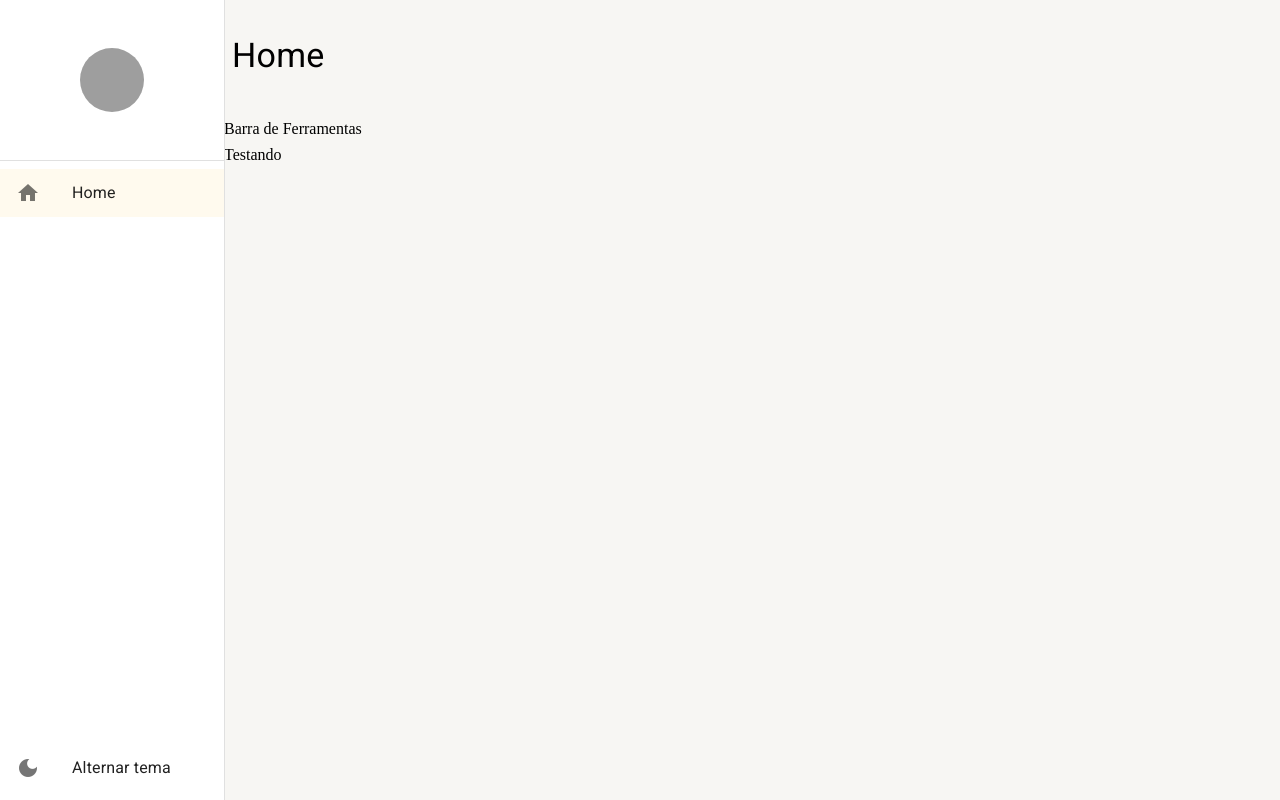
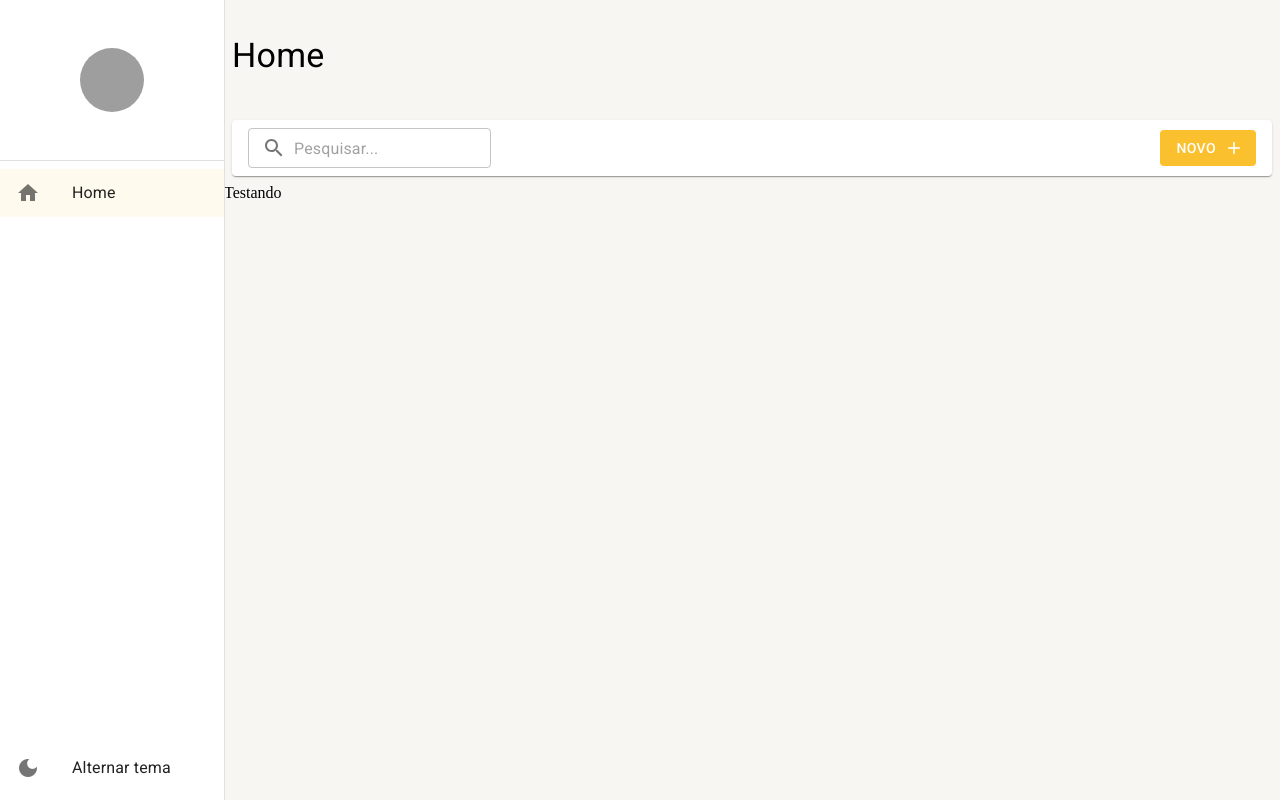
Before and after one commit to lucasgomesmatos/react-ts, a React (Vite) app: page /pagina-inicial in a window 1280 px wide. Built offline with nearby package versions, Linux system fonts and the light colour scheme; grey boxes are pictures that could not be loaded.

Commit message:
create barra de ferramentas

```diff
--- a/src/pages/dashboard/Dashboard.tsx
+++ b/src/pages/dashboard/Dashboard.tsx
@@ -1,10 +1,11 @@
+import { BarraDeFerramentas } from '../../shared/components';
 import { LayoutBaseDePagina } from '../../shared/layouts';
 
 export const Dashboard: React.FC = () => {
   return (
     <LayoutBaseDePagina
       titulo="Home"
-      barraDeFerramentas={<>Barra de Ferramentas</>}
+      barraDeFerramentas={<BarraDeFerramentas mostrarInputBusca />}
     >
       Testando
     </LayoutBaseDePagina>
--- /dev/null
+++ b/src/shared/components/barra-de-ferramentas/BarraDeFerramentas.tsx
@@ -0,0 +1,77 @@
+import {
+  Button,
+  Icon,
+  InputAdornment,
+  Paper,
+  TextField,
+  useTheme,
+} from '@mui/material';
+import SearchIcon from '@mui/icons-material/Search';
+import { Box } from '@mui/system';
+import React from 'react';
+
+interface IBarraDeFerramentas {
+  textoDaBusca?: string;
+  mostrarInputBusca?: boolean;
+  aoMudarTextoDeBusca?: (novoTexTo: string) => void;
+  textoBotaoNovo?: string;
+  mostrarBotaoNovo?: boolean;
+  aoClicarEmNovo?: () => void;
+}
+
+export const BarraDeFerramentas: React.FC<IBarraDeFerramentas> = ({
+  textoDaBusca = '',
+  mostrarInputBusca = false,
+  aoMudarTextoDeBusca,
+  aoClicarEmNovo,
+  textoBotaoNovo = 'Novo',
+  mostrarBotaoNovo = true,
+}) => {
+  const theme = useTheme();
+
+  return (
+    <Box
+      sx={{
+        height: theme.spacing(5),
+        marginX: 1,
+        padding: 1,
+        paddingX: 2,
+        display: 'flex',
+        justifyContent: 'space-between',
+        alignItems: 'center',
+        gap: 1,
+      }}
+      component={Paper}
+    >
+      {mostrarInputBusca && (
+        <TextField
+          value={textoDaBusca}
+          onChange={(e) => aoMudarTextoDeBusca?.(e.target.value)}
+          size="small"
+          placeholder="Pesquisar..."
+          InputProps={{
+            startAdornment: (
+              <InputAdornment position="start">
+                <SearchIcon />
+              </InputAdornment>
+            ),
+          }}
+        />
+      )}
+
+      <Box sx={{ display: 'flex', flex: 1, justifyContent: 'flex-end' }}>
+        {mostrarBotaoNovo && (
+          <Button
+            onClick={aoClicarEmNovo}
+            color="primary"
+            variant="contained"
+            disableElevation
+            endIcon={<Icon>add</Icon>}
+          >
+            {textoBotaoNovo}
+          </Button>
+        )}
+      </Box>
+    </Box>
+  );
+};
--- a/src/shared/components/index.ts
+++ b/src/shared/components/index.ts
@@ -1 +1,2 @@
 export * from './menu-lateral/MenuLateral';
+export * from './barra-de-ferramentas/BarraDeFerramentas';
```
